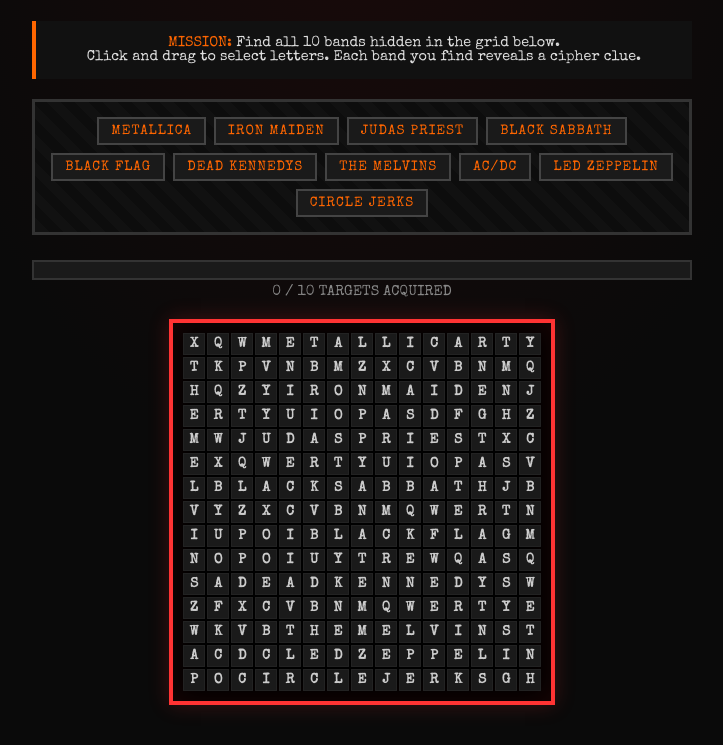
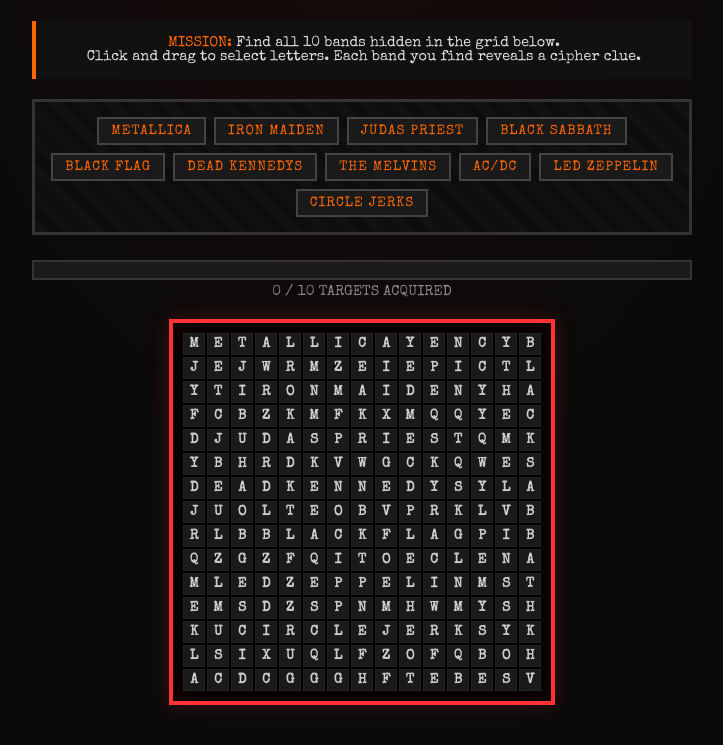
Before and after one commit to gardenstategator/christmas, a plain HTML site: page index.html in a window 1280 px wide. Shown: the part 129-874 px from the top of the page, without its empty margins (278-1001 px from the left). Drawn offline with nearby package versions, Linux system fonts and the light colour scheme.

Commit message:
index.html

```diff
--- a/index.html
+++ b/index.html
@@ -1,3 +1,4 @@
+
 <!DOCTYPE html>
 <html lang="en">
 <head>
@@ -569,36 +570,36 @@
             'CIRCLEJERKS': ['F', '★']
         };
 
-        // Grid with all words horizontal at staggered positions
+        // Grid with mixed horizontal, vertical orientations - More challenging!
         const gridData = [
-            ['X','Q','W','M','E','T','A','L','L','I','C','A','R','T','Y'],
-            ['T','K','P','V','N','B','M','Z','X','C','V','B','N','M','Q'],
-            ['H','Q','Z','Y','I','R','O','N','M','A','I','D','E','N','J'],
-            ['E','R','T','Y','U','I','O','P','A','S','D','F','G','H','Z'],
-            ['M','W','J','U','D','A','S','P','R','I','E','S','T','X','C'],
-            ['E','X','Q','W','E','R','T','Y','U','I','O','P','A','S','V'],
-            ['L','B','L','A','C','K','S','A','B','B','A','T','H','J','B'],
-            ['V','Y','Z','X','C','V','B','N','M','Q','W','E','R','T','N'],
-            ['I','U','P','O','I','B','L','A','C','K','F','L','A','G','M'],
-            ['N','O','P','O','I','U','Y','T','R','E','W','Q','A','S','Q'],
-            ['S','A','D','E','A','D','K','E','N','N','E','D','Y','S','W'],
-            ['Z','F','X','C','V','B','N','M','Q','W','E','R','T','Y','E'],
-            ['W','K','V','B','T','H','E','M','E','L','V','I','N','S','T'],
-            ['A','C','D','C','L','E','D','Z','E','P','P','E','L','I','N'],
-            ['P','O','C','I','R','C','L','E','J','E','R','K','S','G','H']
+            ['M','E','T','A','L','L','I','C','A','Y','E','N','C','Y','B'],
+            ['J','E','J','W','R','M','Z','E','I','E','P','I','C','T','L'],
+            ['Y','T','I','R','O','N','M','A','I','D','E','N','Y','H','A'],
+            ['F','C','B','Z','K','M','F','K','X','M','Q','Q','Y','E','C'],
+            ['D','J','U','D','A','S','P','R','I','E','S','T','Q','M','K'],
+            ['Y','B','H','R','D','K','V','W','G','C','K','Q','W','E','S'],
+            ['D','E','A','D','K','E','N','N','E','D','Y','S','Y','L','A'],
+            ['J','U','O','L','T','E','O','B','V','P','R','K','L','V','B'],
+            ['R','L','B','B','L','A','C','K','F','L','A','G','P','I','B'],
+            ['Q','Z','G','Z','F','Q','I','T','O','E','C','L','E','N','A'],
+            ['M','L','E','D','Z','E','P','P','E','L','I','N','M','S','T'],
+            ['E','M','S','D','Z','S','P','N','M','H','W','M','Y','S','H'],
+            ['K','U','C','I','R','C','L','E','J','E','R','K','S','Y','K'],
+            ['L','S','I','X','U','Q','L','F','Z','O','F','Q','B','O','H'],
+            ['A','C','D','C','G','G','G','H','F','T','E','B','E','S','V']
         ];
 
         const wordPositions = {
-            'METALLICA': [0, 3, 'H'],
-            'IRONMAIDEN': [2, 4, 'H'],
-            'JUDASPRIEST': [4, 2, 'H'],
-            'BLACKSABBATH': [6, 1, 'H'],
-            'BLACKFLAG': [8, 5, 'H'],
-            'DEADKENNEDYS': [10, 2, 'H'],
-            'THEMELVINS': [12, 4, 'H'],
-            'ACDC': [13, 0, 'H'],
-            'LEDZEPPELIN': [13, 4, 'H'],
-            'CIRCLEJERKS': [14, 2, 'H']
+            'METALLICA': [0, 0, 'H'],       // Horizontal
+            'IRONMAIDEN': [2, 2, 'H'],      // Horizontal
+            'JUDASPRIEST': [4, 1, 'H'],     // Horizontal
+            'DEADKENNEDYS': [6, 0, 'H'],    // Horizontal
+            'BLACKFLAG': [8, 3, 'H'],       // Horizontal
+            'LEDZEPPELIN': [10, 1, 'H'],    // Horizontal
+            'CIRCLEJERKS': [12, 2, 'H'],    // Horizontal
+            'THEMELVINS': [1, 13, 'V'],     // Vertical
+            'BLACKSABBATH': [0, 14, 'V'],   // Vertical
+            'ACDC': [14, 0, 'H']            // Horizontal
         };
 
         let foundBands = new Set();
```
